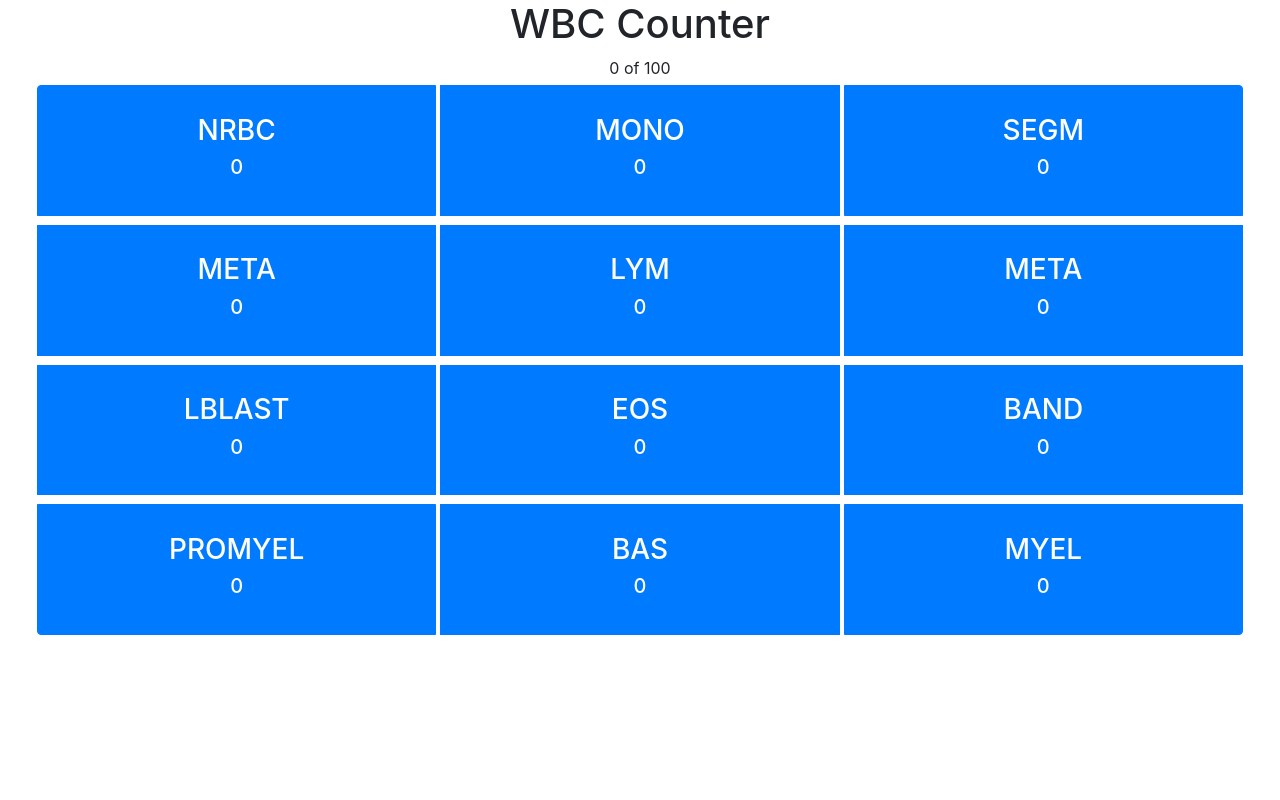
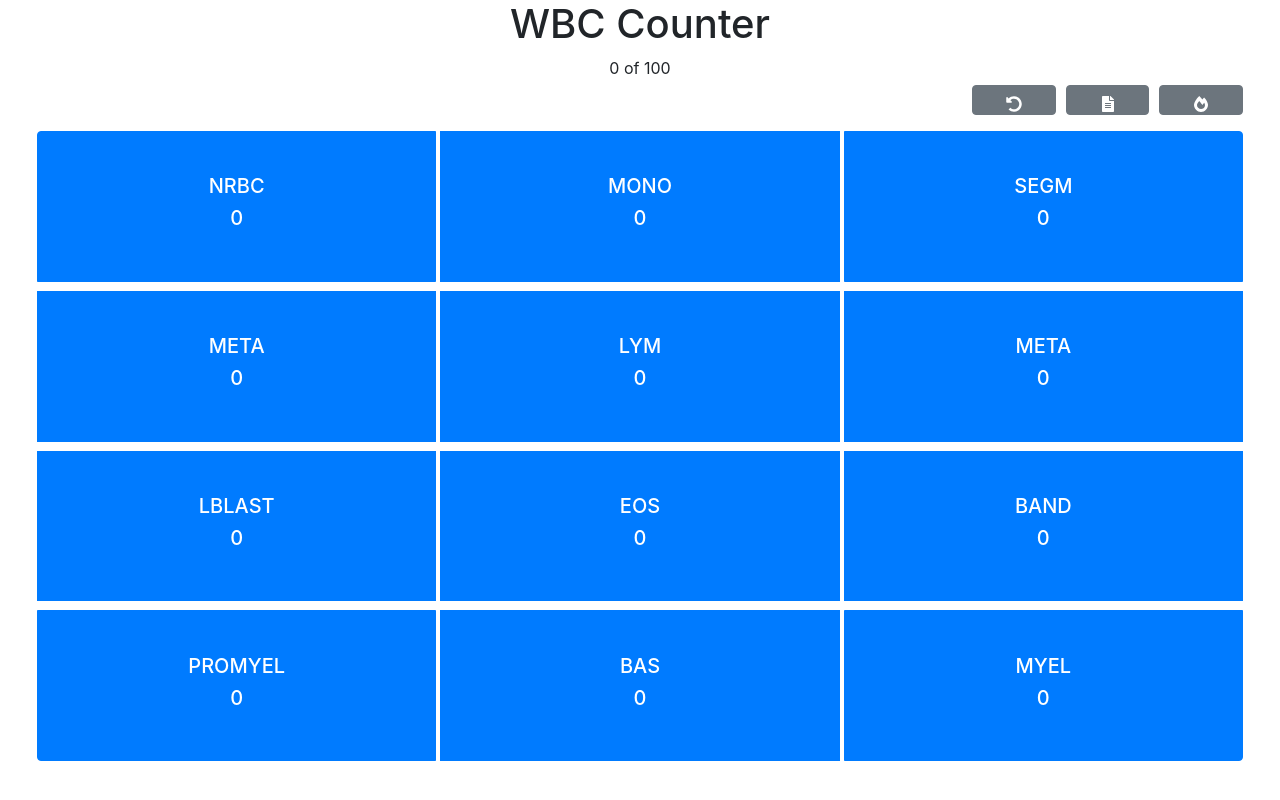
Before and after one commit to matthew-lewandowski/differential-counter, a React (Create React App) app: page / in a window 1280 px wide. Built offline with nearby package versions, Linux system fonts and the light colour scheme.

Commit message:
Added buttons for undo, info, and fire (options)

```diff
--- a/package.json
+++ b/package.json
@@ -3,6 +3,9 @@
   "version": "0.1.0",
   "private": true,
   "dependencies": {
+    "@fortawesome/fontawesome-svg-core": "^1.2.28",
+    "@fortawesome/free-solid-svg-icons": "^5.13.0",
+    "@fortawesome/react-fontawesome": "^0.1.9",
     "@testing-library/jest-dom": "^4.2.4",
     "@testing-library/react": "^9.5.0",
     "@testing-library/user-event": "^7.2.1",
@@ -10,6 +13,7 @@
     "react": "^16.13.1",
     "react-bootstrap": "^1.0.0",
     "react-dom": "^16.13.1",
+    "react-fontawesome": "^1.7.1",
     "react-scripts": "3.4.1"
   },
   "scripts": {
--- a/public/index.html
+++ b/public/index.html
@@ -10,7 +10,7 @@
             integrity="sha384-Vkoo8x4CGsO3+Hhxv8T/Q5PaXtkKtu6ug5TOeNV6gBiFeWPGFN9MuhOf23Q9Ifjh"
             crossorigin="anonymous"
     />
-    <meta name="viewport" content="width=device-width, initial-scale=1" />
+    <meta name="viewport" content="width=device-width, initial-scale=1, maximum-scale=1.0, user-scalable=0" />
     <meta name="theme-color" content="#000000" />
     <meta
       name="description"
--- a/src/app/App.js
+++ b/src/app/App.js
@@ -1,7 +1,8 @@
-import React, { useState } from 'react';
+import React, {useState} from 'react';
 import Table from "./table/table";
 import './App.css';
 import Header from "./header/header";
+import Footer from "./footer/footer";
 
 function App() {
     const [history, setHistory] = useState([{squares: Array(12).fill(0)}]);
@@ -10,19 +11,21 @@ function App() {
     const current = history[stepNumber];
     const idsNotToAdd = [0];
 
+    function footerClick(id) {
+
+    }
     function handleClick(i) {
         const hist = history.slice(0, stepNumber + 1);
         const current = hist[history.length - 1];
         const squares = current.squares.slice();
         if (count < 100) {
-        idsNotToAdd.includes(i)?
+            idsNotToAdd.includes(i) ?
                 setCount(count) :
                 setCount(count + 1);
             squares[i] = squares[i] + 1;
         } else if (count < 100 && !idsNotToAdd.includes(i)) {
             squares[i] = squares[i] + 1;
-      }
-      else {
+        } else {
             alert("100 Counted")
         }
         setHistory(history.concat([{squares: squares}]));
@@ -35,6 +38,9 @@ function App() {
             <Header
                 count={count}
             />
+            <Footer
+                onClick={id => footerClick(id)}
+            />
             <Table
                 squares={current.squares}
                 onClick={i => handleClick(i)}
--- /dev/null
+++ b/src/app/footer/footer.css
@@ -0,0 +1,14 @@
+.footer {
+    height: 5%;
+    width: 95%;
+    justify-content: center;
+    display: inline-flex;
+}
+.footer-button {
+    width: 7% ;
+    margin: 5px;
+}
+.spacer {
+    width: 79%;
+    display: inline-block;
+}
--- /dev/null
+++ b/src/app/footer/footer.js
@@ -0,0 +1,17 @@
+import React from "react";
+import "./footer.css"
+import { FontAwesomeIcon } from '@fortawesome/react-fontawesome'
+import { faUndoAlt, faFileAlt, faFireAlt } from '@fortawesome/free-solid-svg-icons'
+
+function Footer(props) {
+    return (
+        <div className="footer">
+            <div className="spacer"/>
+            <button className="btn btn-secondary footer-button"><FontAwesomeIcon icon={faUndoAlt} /></button>
+            <button className="btn btn-secondary footer-button"><FontAwesomeIcon icon={faFileAlt} /></button>
+            <button className="btn btn-secondary footer-button"><FontAwesomeIcon icon={faFireAlt} /></button>
+        </div>
+    )
+}
+
+export default Footer;
--- /dev/null
+++ b/src/app/header/header.css
@@ -0,0 +1,3 @@
+.header {
+    height: 10%
+}
--- a/src/app/header/header.js
+++ b/src/app/header/header.js
@@ -1,9 +1,10 @@
 import React from "react";
 import Counter from "./counter";
+import "./header.css"
 
 function Header(props) {
     return (
-        <div>
+        <div className="header">
             <div>
                 <h1>WBC Counter</h1>
             </div>
--- a/src/app/table/square.js
+++ b/src/app/table/square.js
@@ -4,7 +4,7 @@ import './table.css';
 function Square(props) {
     return (
         <button type="button" className="btn btn-primary btn-diff" onClick={props.onClick}>
-            <h3>{props.name}</h3>
+            <h5>{props.name}</h5>
             <h5>{props.value}</h5>
         </button>
     )
--- a/src/app/table/table.css
+++ b/src/app/table/table.css
@@ -1,14 +1,12 @@
 .btn-diff {
     margin: 5px;
+    width: 30%;
 }
 .btn-group-vertical{
     width: 95%;
-    height: 70%;
+    height: 80%;
 }
 .btn-group-vertical>.btn-group {
     width: 100%;
     height: 100%;
 }
-.btn {
-    width: 30%;
-}
```
Also changed, not shown: 1 other file (tests, documents, lock files or other folders). Lines whose indentation alone changed are shown as unchanged.
